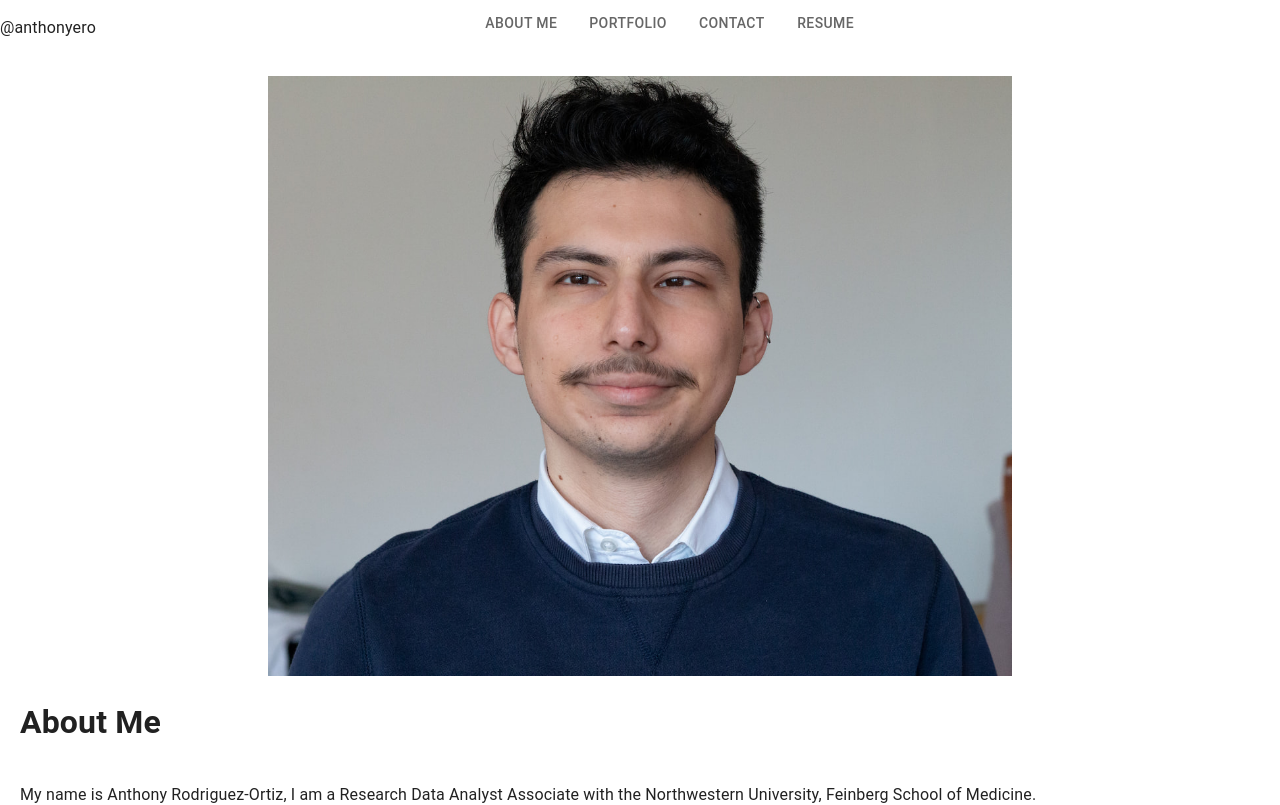
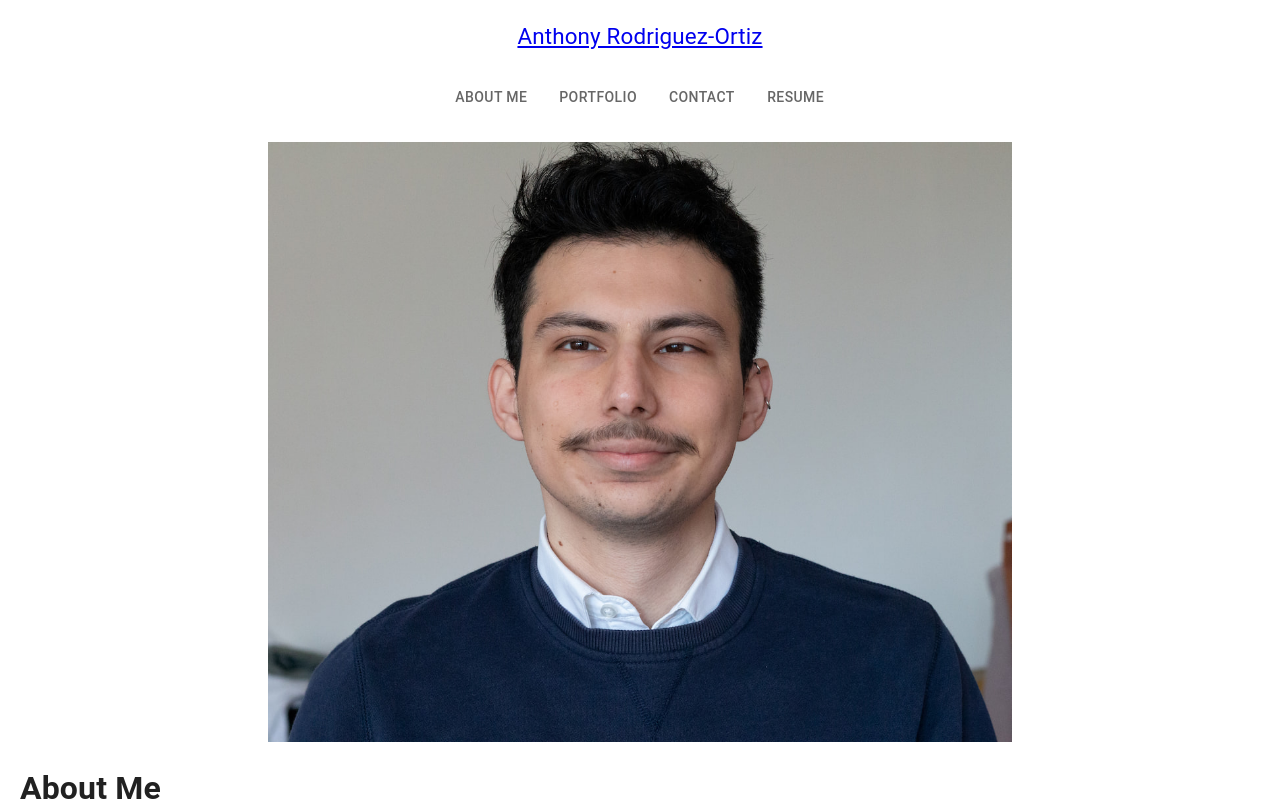
Before and after one commit to anthonyero/portfolio-application, a React (Vite) app: page / in a window 1280 px wide. Shown: the top 805 px of the page. Built offline with nearby package versions, Linux system fonts and the light colour scheme.

Commit message:
Defined a new Header component that invokes the NavTabs component. Introduced styling for each. Removed Grid from App.jsx

```diff
--- a/src/App.jsx
+++ b/src/App.jsx
@@ -1,24 +1,16 @@
 import { Outlet } from 'react-router-dom';
-import Nav from './components/NavTabs';
+// import Nav from './components/NavTabs';
 import Footer from './components/Footer'
 import CssBaseline from '@mui/material/CssBaseline';
-import Grid from '@mui/material/Grid';
+// import Grid from '@mui/material/Grid';
+import Header from './components/Header'
 
 function App() {
 
   return (
     <>
       <CssBaseline />
-      <Grid container spacing = {1}>
-        <Grid item xs={4}>
-          <p>@anthonyero</p>
-        </Grid>
-        <Grid item xs={8}>
-          <div>
-            <Nav />
-          </div>
-        </Grid>
-      </Grid>
+      <Header />
       <main >
         <Outlet />
       </main>
--- /dev/null
+++ b/src/components/Header.jsx
@@ -0,0 +1,33 @@
+import Nav from './NavTabs';
+
+function Header () {
+	const styles = {
+		headerContainerHorizontal: {
+			display: 'flex',
+			justifyContent: 'space-evenly',
+			alignItems: 'center'
+		},
+		headerContainerVertical: {
+			display: 'flex',
+			flexDirection: 'column',
+			justifyContent: 'center',
+			alignItems: 'center'
+
+		},
+		a: {
+			fontSize: '1.4rem',
+			margin: '20px'
+		}
+	}
+
+	return (
+		<header>
+			<div className='header-container' style={styles.headerContainerVertical}>
+				<a href='/' style={styles.a}>Anthony Rodriguez-Ortiz</a>
+				<Nav />
+			</div>
+		</header>
+	)
+}
+
+export default Header
```
